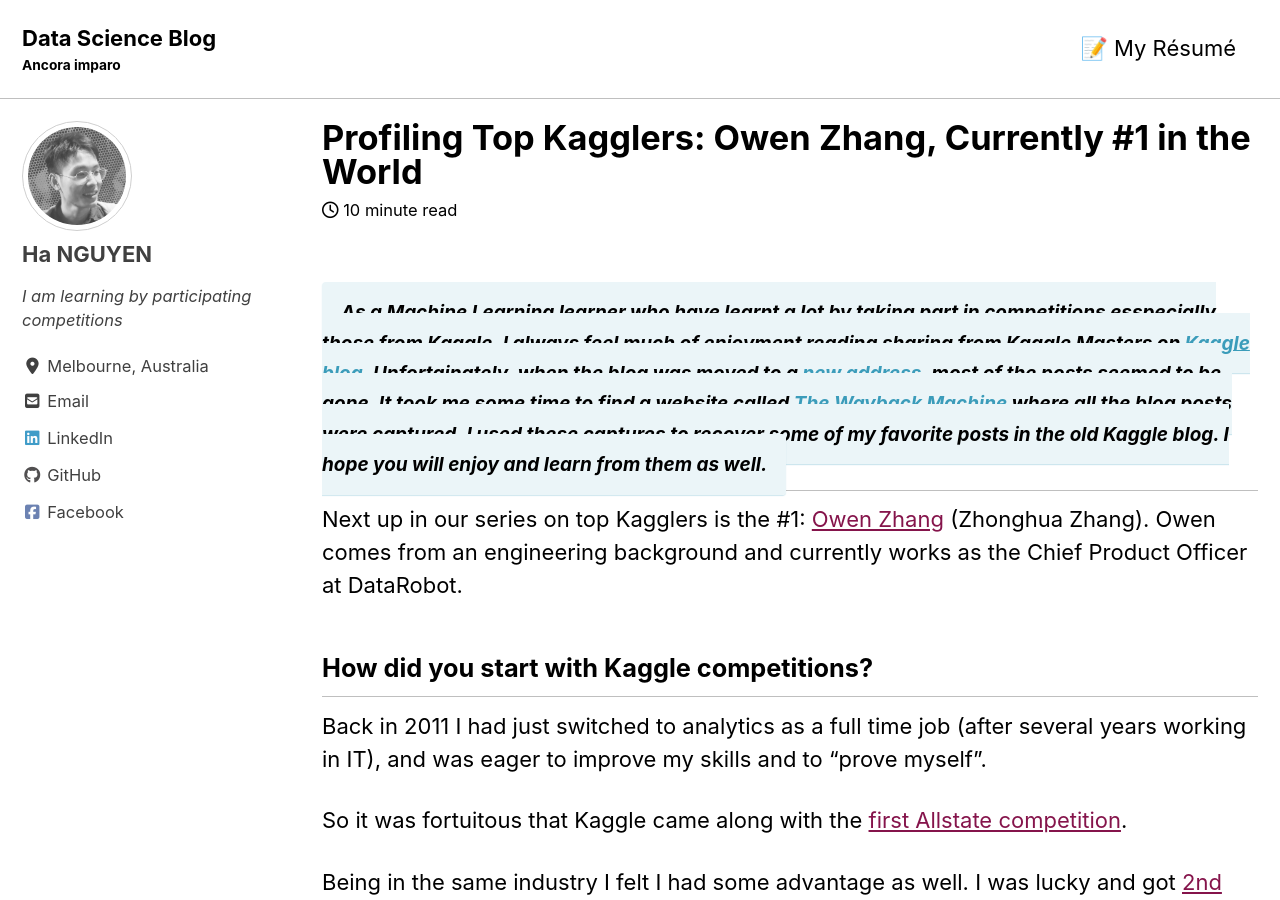
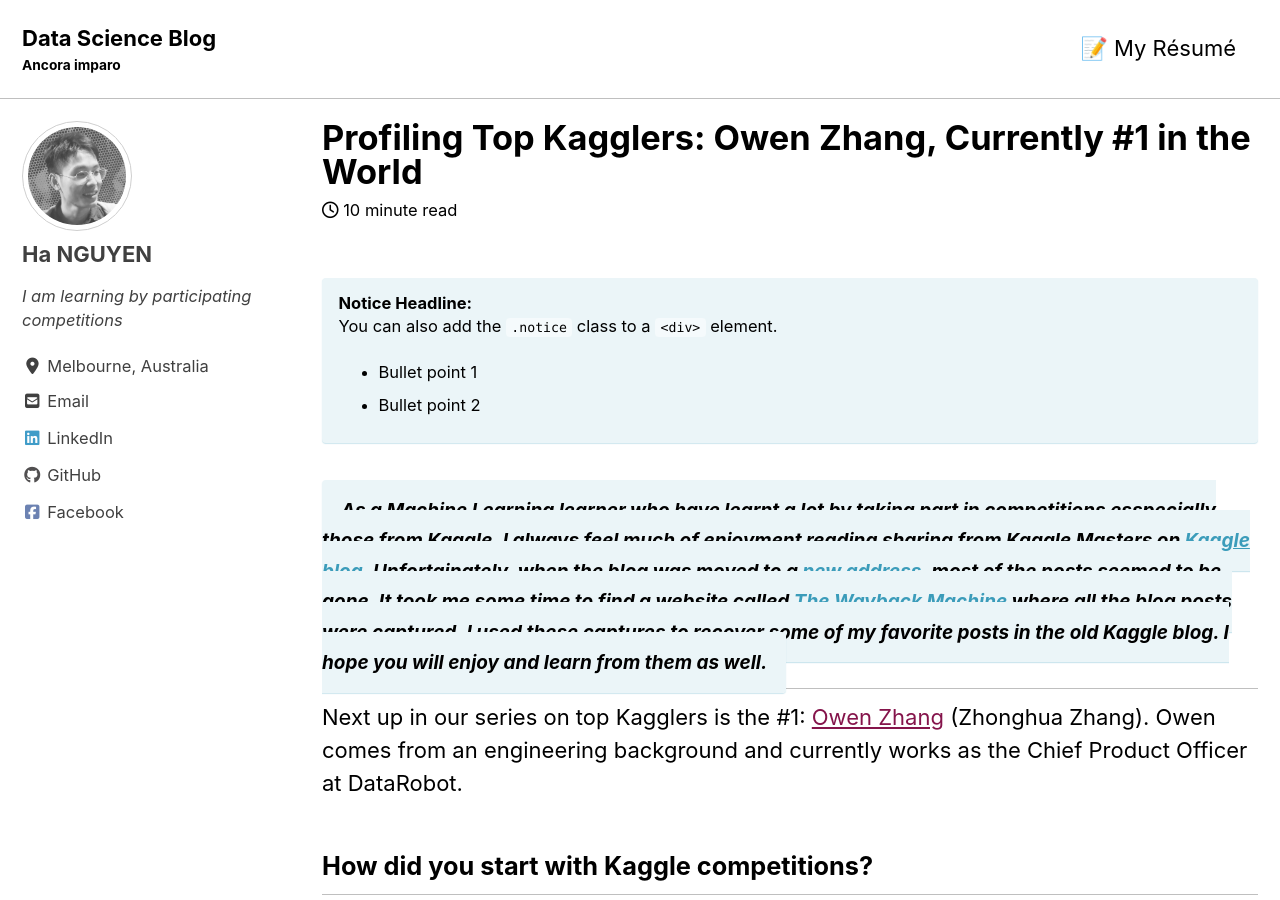
Before and after one commit to datasciblog/datasciblog.github.io, a Jekyll site: the page built from _posts/2015-06-22-profiling-top-kagglers-owen-zhang-currently-1-in-the-world.md, in a window 1280 px wide and 900 px high. Built offline with Jekyll 4.4.1, drawn with Linux system fonts in a browser that asks for light colours; cached includes are drawn as plain includes; nearby versions of some CDN libraries.

Commit message:
Update 2015-06-22-profiling-top-kagglers-owen-zhang-currently-1-in-the-world.md

```diff
--- a/_posts/2015-06-22-profiling-top-kagglers-owen-zhang-currently-1-in-the-world.md
+++ b/_posts/2015-06-22-profiling-top-kagglers-owen-zhang-currently-1-in-the-world.md
@@ -13,6 +13,18 @@ classes: wide
 # toc_label: "Table of Contents"
 # toc_icon: "cog"
 ---
+
+<div class="notice--info">
+  <h4>Notice Headline:</h4>
+
+<p>You can also add the <code class="language-plaintext highlighter-rouge">.notice</code> class to a <code class="language-plaintext highlighter-rouge">&lt;div&gt;</code> element.</p>
+
+<ul>
+  <li>Bullet point 1</li>
+  <li>Bullet point 2</li>
+</ul>
+
+</div>
 
 *As a Machine Learning learner who have learnt a lot by taking part in competitions esspecially those from Kaggle, I always feel much of enjoyment reading sharing from Kaggle Masters on [Kaggle blog](http://blog.kaggle.com). Unfortainately, when the blog was moved to a [new address](https://medium.com/kaggle-blog), most of the posts seemed to be gone. It took me some time to find a website called [The Wayback Machine](https://web.archive.org/) where all the blog posts were captured. I used these captures to recover some of my favorite posts in the old Kaggle blog. I hope you will enjoy and learn from them as well.*{: .notice--info}
 ---
```
